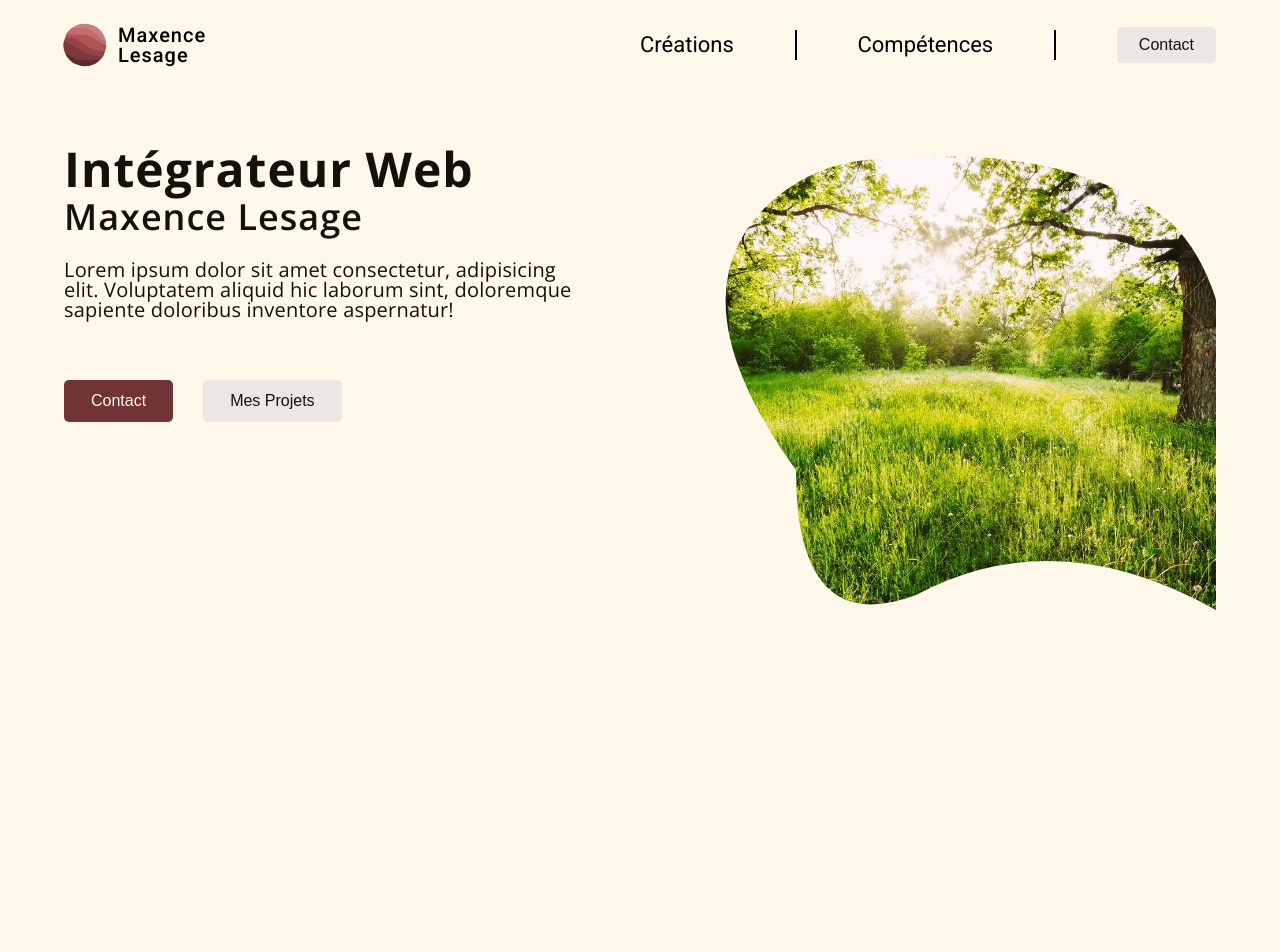
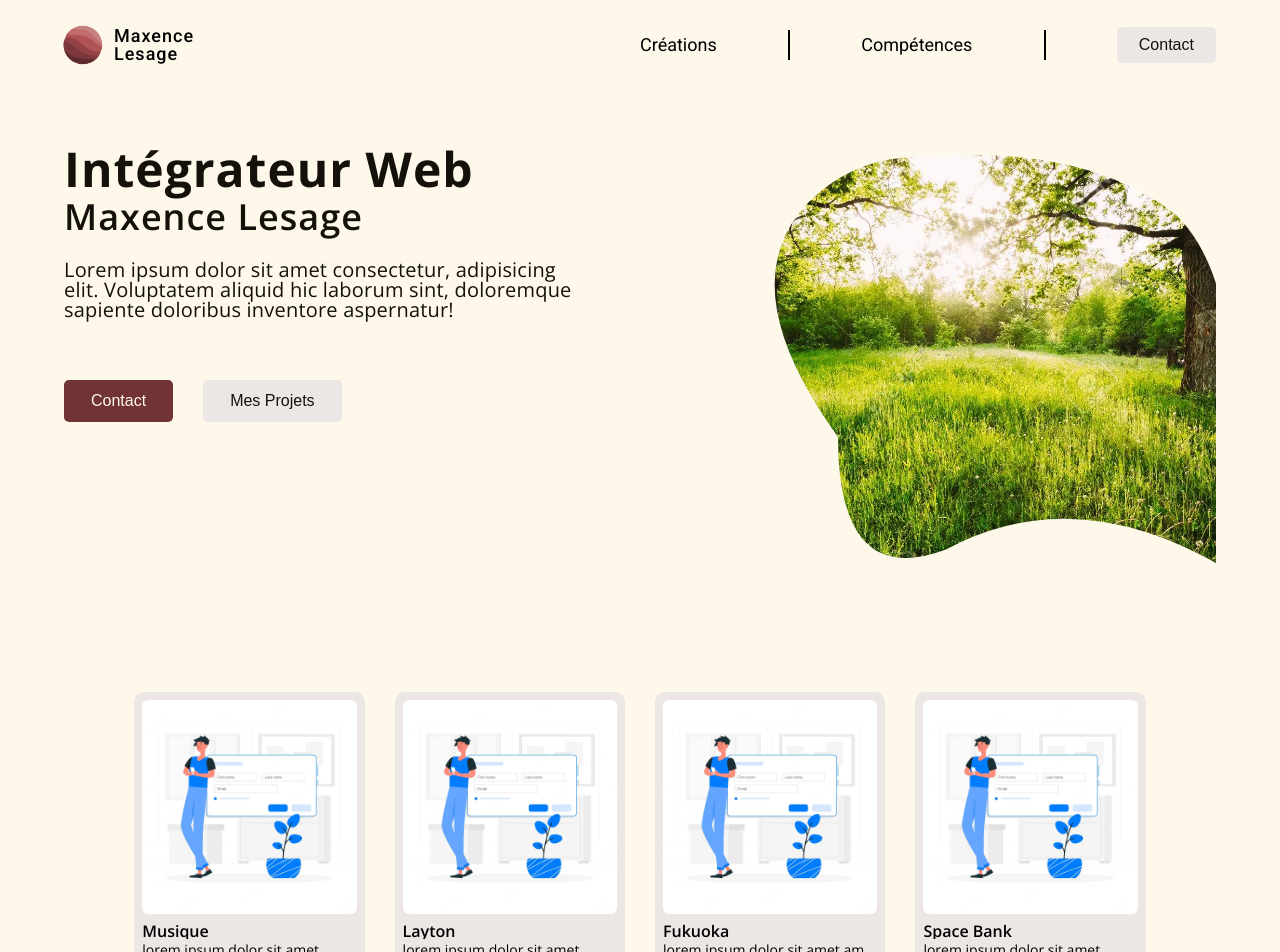
Before and after one commit to Maxence-Lesage/Portfolio, a React (Create React App) app: page / in a window 1280 px wide. Shown: the top 952 px of the page. Before the commit the page ends 800 px from the top, so only its background shows below. Built offline with nearby package versions, Linux system fonts and the light colour scheme.

Commit message:
hero_image height fix + projects section v1

```diff
--- a/src/components/hero/index.scss
+++ b/src/components/hero/index.scss
@@ -8,14 +8,13 @@
 }
 
 .hero__left {
-    height: 100%;
     width: 45%;
     color: $colors-primary;
+    padding-bottom: 170px;
 }
 
 .hero__right {
     position: relative;
-    height: 100%;
     width: 50%;
     z-index: 2;
 }
--- a/src/components/hero_image/index.scss
+++ b/src/components/hero_image/index.scss
@@ -2,9 +2,15 @@
     position: absolute;
     top: 0;
     right: 0;
-    max-width: 500px;
+    max-width: 450px;
 }
 
 .shape path {
     fill: white;
 }
+
+.maskShape_image {
+    width: 100%;
+    height: 100%;
+    mask: url(#maskShape);
+}
--- a/src/components/navbar/index.scss
+++ b/src/components/navbar/index.scss
@@ -24,7 +24,7 @@
 
 .navbar_title {
     margin-left: 12px;
-    font-size: 20px;
+    font-size: 18px;
     font-weight: 500;
     letter-spacing: 1px;
 }
@@ -33,7 +33,7 @@
     display: flex;
     justify-content: space-between;
     align-items: center;
-    font-size: 22px;
+    font-size: 18px;
 }
 
 .separator {
--- a/src/components/navcircle/index.scss
+++ b/src/components/navcircle/index.scss
@@ -3,8 +3,8 @@
 .navbar_circle {
     background: $colors-accent;
     background-size: cover;
-    height: 42px;
-    width: 42px;
+    height: 38px;
+    width: 38px;
     border-radius: 50%;
     display: flex;
     align-items: center;
--- /dev/null
+++ b/src/components/project_item/index.jsx
@@ -0,0 +1,21 @@
+import "./index.scss";
+
+function ProjectItem(props) {
+    const name = props.data.name;
+    const desc = props.data.desc;
+    const tags = props.data.tags;
+    const imageName = props.data.image;
+    const image = require(`../../images/${imageName}`);
+
+    return (
+        <article className="project_item">
+            <img className="pi_image" src={image} alt={name} />
+            <div className="pi_bottom">
+                <h3 className="pi_name">{name}</h3>
+                <p className="pi_desc">{desc}</p>
+            </div>
+        </article>
+    );
+}
+
+export default ProjectItem;
--- /dev/null
+++ b/src/components/project_item/index.scss
@@ -0,0 +1,33 @@
+@import "../../utils/variables";
+
+.project_item {
+    background-color: $colors-secondary-button;
+    padding: 8px;
+    border-radius: 10px;
+    max-width: 300px;
+}
+
+.pi_image {
+    width: 100%;
+    border-radius: 6px;
+}
+
+.pi_bottom {
+    margin-top: 7px;
+}
+
+.pi_name {
+    font-weight: 600;
+    font-size: 16px;
+    overflow: hidden;
+    white-space: nowrap;
+    text-overflow: ellipsis;
+}
+
+.pi_desc {
+    margin-top: 4px;
+    font-size: 14px;
+    overflow: hidden;
+    white-space: nowrap;
+    text-overflow: ellipsis;
+}
--- /dev/null
+++ b/src/components/projects/index.jsx
@@ -0,0 +1,21 @@
+import ProjectItem from "../project_item";
+import "./index.scss";
+import { projects_data } from "../../utils/fetch";
+
+function Projects() {
+
+    const data = projects_data();
+    const projects_list = data.map(value => {
+        return <ProjectItem key={value.id} data={value} />;
+    });
+
+    return (
+        <section className="projects">
+            <div className="projects_list">
+                {projects_list}
+            </div>
+        </section>
+    );
+}
+
+export default Projects;
--- /dev/null
+++ b/src/components/projects/index.scss
@@ -0,0 +1,13 @@
+.projects {
+    display: flex;
+    justify-content: space-around;
+    padding: 100px 0px;
+}
+
+.projects_list {
+    width: 100%;
+    display: grid;
+    grid-template-columns: repeat(auto-fit, minmax(200px, 20%));
+    justify-content: center;
+    gap: 30px;
+}
--- a/src/pages/home/index.jsx
+++ b/src/pages/home/index.jsx
@@ -1,12 +1,14 @@
 import "./index.scss";
 import Navbar from "../../components/navbar/index";
 import Hero from "../../components/hero/index";
+import Projects from "../../components/projects";
 
 function Home() {
     return (
         <>
             <Navbar />
             <Hero />
+            <Projects />
         </>
     );
 }
--- /dev/null
+++ b/src/projects.json
@@ -0,0 +1,53 @@
+{
+    "projects": [
+        {
+            "id": "1",
+            "name": "Musique",
+            "desc": "lorem ipsum dolor sit amet",
+            "tag": [
+                "React",
+                "Redux",
+                "SEO",
+                "Sass"
+            ],
+            "image": "hero-placeholder.png"
+        },
+        {
+            "id": "2",
+            "name": "Layton",
+            "desc": "lorem ipsum dolor sit amet",
+            "tag": [
+                "React",
+                "Typescript",
+                "Jest",
+                "Sass"
+            ],
+            "image": "hero-placeholder.png"
+        },
+        {
+            "id": "3",
+            "name": "Fukuoka",
+            "desc": "lorem ipsum dolor sit amet amet amet amet",
+            "tag": [
+                "Next",
+                "Redux",
+                "SEO",
+                "Sass"
+            ],
+            "image": "hero-placeholder.png"
+        },
+        {
+            "id": "4",
+            "name": "Space Bank",
+            "desc": "lorem ipsum dolor sit amet",
+            "tag": [
+                "Next",
+                "Redux",
+                "Typescript",
+                "Jest",
+                "Sass"
+            ],
+            "image": "hero-placeholder.png"
+        }
+    ]
+}
--- /dev/null
+++ b/src/utils/fetch.js
@@ -0,0 +1,5 @@
+import data from "../projects.json"
+
+export function projects_data() {
+    return data.projects;
+}
```
Also changed, not shown: src/components/hero_image/index.jsx (+1 -1 lines).
